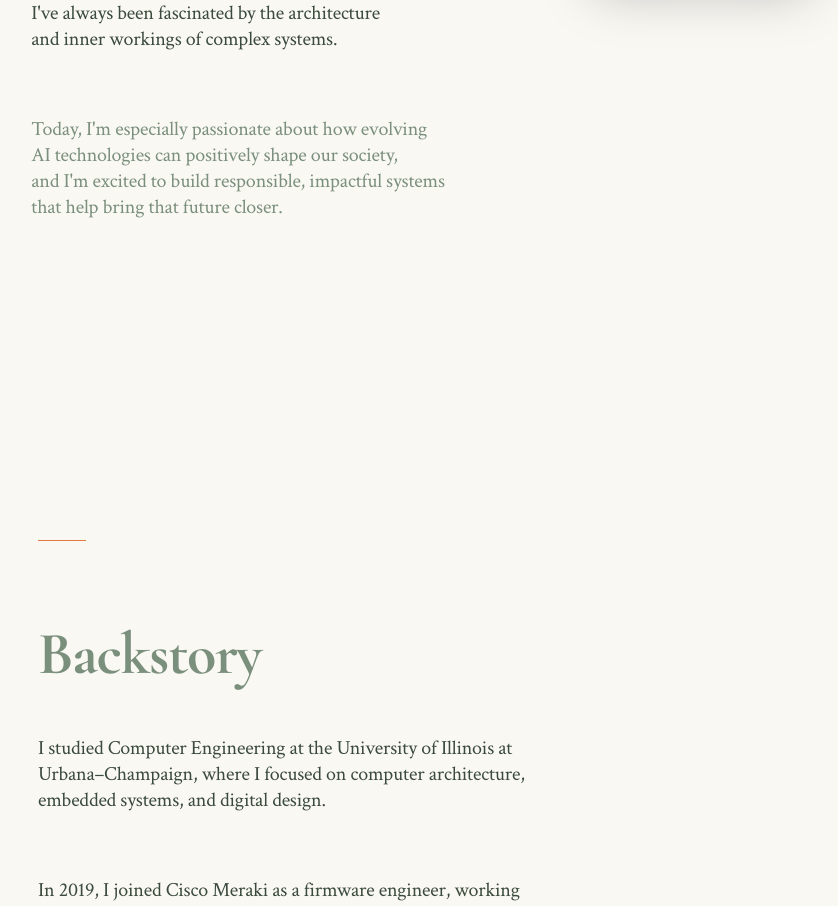
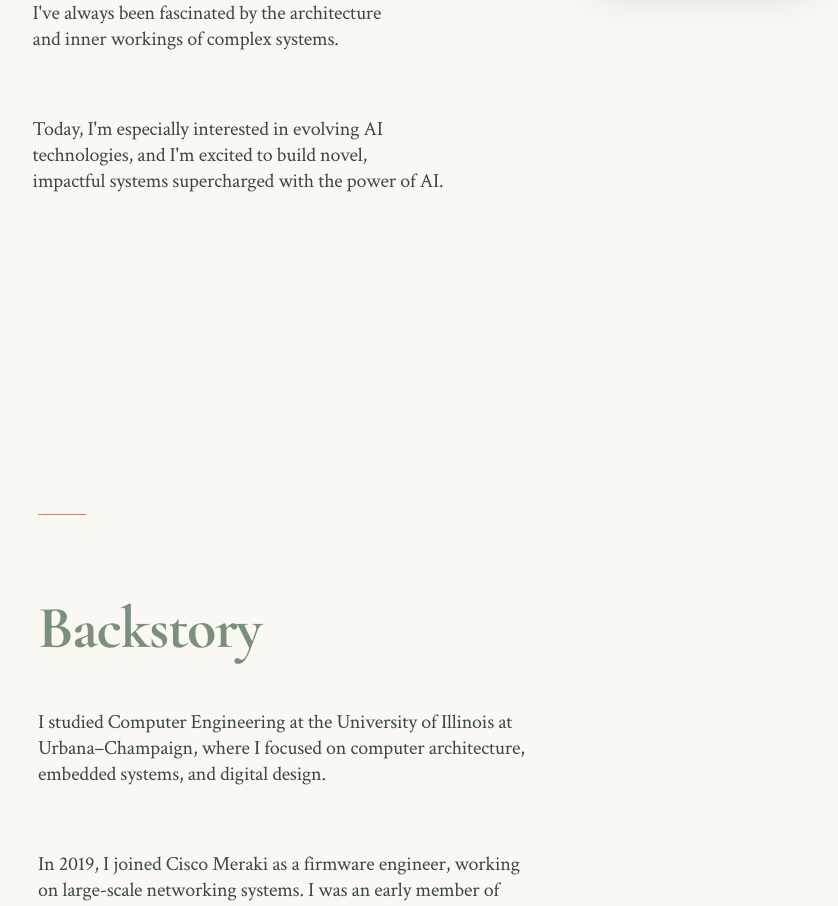
Before and after one commit to h7k237/h7k237.github.io, a React (Vite) app in the folder xyz-portfolio/: page / in a window 1280 px wide. Shown: the part 1465-2371 px from the top of the page, without its empty margins (266-1104 px from the left). Built offline with nearby package versions, Linux system fonts and the light colour scheme.

Commit message:
Slightly wording and styling change

```diff
--- a/xyz-portfolio/src/components/PersonalBrandV2.jsx
+++ b/xyz-portfolio/src/components/PersonalBrandV2.jsx
@@ -104,7 +104,7 @@ const PersonalBrandV2 = () => {
               lineHeight: '0.95'
             }}
           >
-            Hammad Khan
+            Hammad<br/>Khan
           </h1>
 
           {/*
@@ -201,17 +201,16 @@ const PersonalBrandV2 = () => {
               </p>
 
               <p
-                className="text-xl text-forest-green max-w-xl"
+                className="text-xl text-paper-black max-w-xl"
                 style={{
                   fontFamily: "'Crimson Text', serif",
                   lineHeight: '1.3',
                   letterSpacing: '-0.01em'
                 }}
               >
-                Today, I'm especially passionate about how evolving<br/>
-                AI technologies can positively shape our society,<br/>
-                and I'm excited to build responsible, impactful systems<br/>
-                that help bring that future closer.
+                Today, I'm especially interested in evolving AI<br/>
+                technologies, and I'm excited to build novel,<br/>
+                impactful systems supercharged with the power of AI.
               </p>
             </div>
           </div>
```
